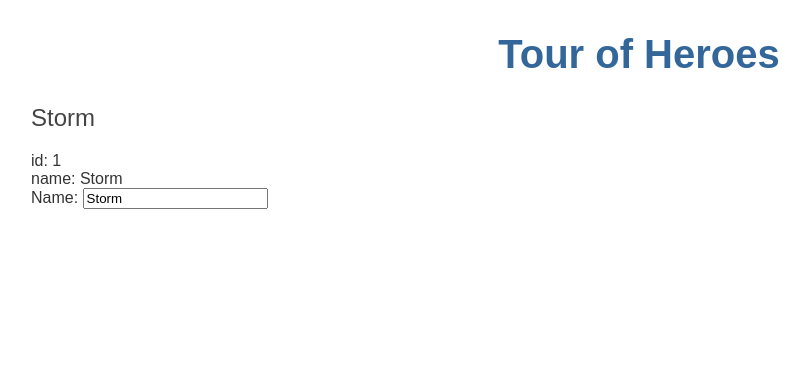
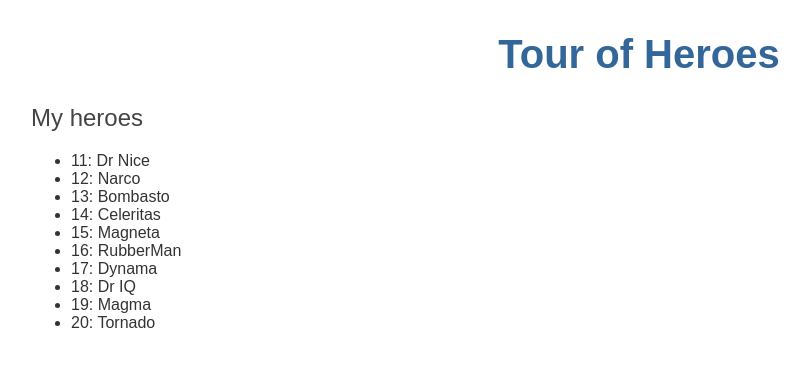
Before and after one commit to SutoZ/Tour-of-Heroes, an Angular app: page / in a window 1280 px wide. Shown: the top 366 px of the page, without its empty margins (1-810 px from the left). Built offline with nearby package versions, Linux system fonts and the light colour scheme.

Commit message:
Hero can be selected

```diff
--- a/src/app/heroes/heroes.component.html
+++ b/src/app/heroes/heroes.component.html
@@ -1,9 +1,16 @@
-<h2>{{hero.name}}</h2>
-<div><span>id: </span>{{hero.id}}</div>
-<div><span>name: </span>{{hero.name}}</div>
+<h2>My heroes</h2>
+<ul class="heroes">
+    <li *ngFor="let hero of heroes" (click)="onSelect(hero)">
+        <span class="badge">{{hero.id}}: </span>{{hero.name}}
+    </li>
+</ul>
 
-<div>
-    <label>Name:
-        <input [(ngModel)]="hero.name" placeholder="name" />
-    </label>
+<div *ngIf="selectedHero">
+    <h2>{{selectedHero.name | uppercase}} Details</h2>
+    <div><span>id: </span>{{selectedHero.id}}</div>
+    <div>
+        <label>name:
+            <input [(ngModel)]="selectedHero.name" placeholder="name" />
+        </label>
+    </div>
 </div>
--- a/src/app/heroes/heroes.component.ts
+++ b/src/app/heroes/heroes.component.ts
@@ -1,4 +1,5 @@
 import { Component, OnInit } from '@angular/core';
+import { HEROES } from './mock-heroes';
 import { Hero } from './hero';
 
 @Component({
@@ -8,15 +9,16 @@ import { Hero } from './hero';
 })
 export class HeroesComponent implements OnInit {
 
-  hero: Hero = {
-    id: 1,
-    name: "Storm"
-  }
+  selectedHero: Hero;
+  heroes = HEROES;
 
   constructor() { }
 
   ngOnInit(): void {
   }
 
+  onSelect(hero: Hero): void {
+    this.selectedHero = hero;
+  }
 
 }
--- /dev/null
+++ b/src/app/heroes/mock-heroes.ts
@@ -0,0 +1,14 @@
+import { Hero } from './hero';
+
+export const HEROES: Hero[] = [
+    { id: 11, name: 'Dr Nice' },
+    { id: 12, name: 'Narco' },
+    { id: 13, name: 'Bombasto' },
+    { id: 14, name: 'Celeritas' },
+    { id: 15, name: 'Magneta' },
+    { id: 16, name: 'RubberMan' },
+    { id: 17, name: 'Dynama' },
+    { id: 18, name: 'Dr IQ' },
+    { id: 19, name: 'Magma' },
+    { id: 20, name: 'Tornado' }
+];
```
Also changed, not shown: src/index.html (line endings or trailing spaces).
